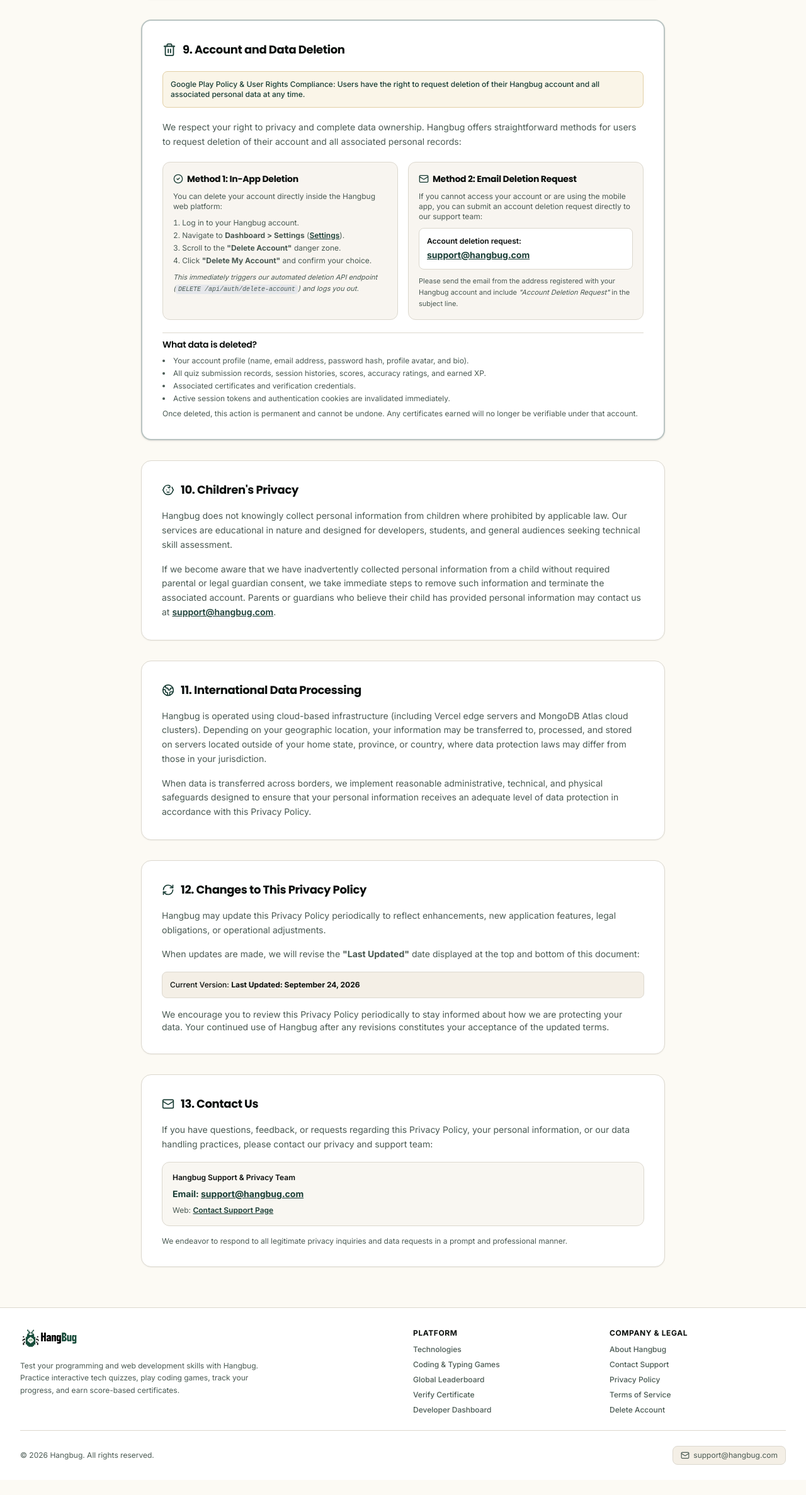
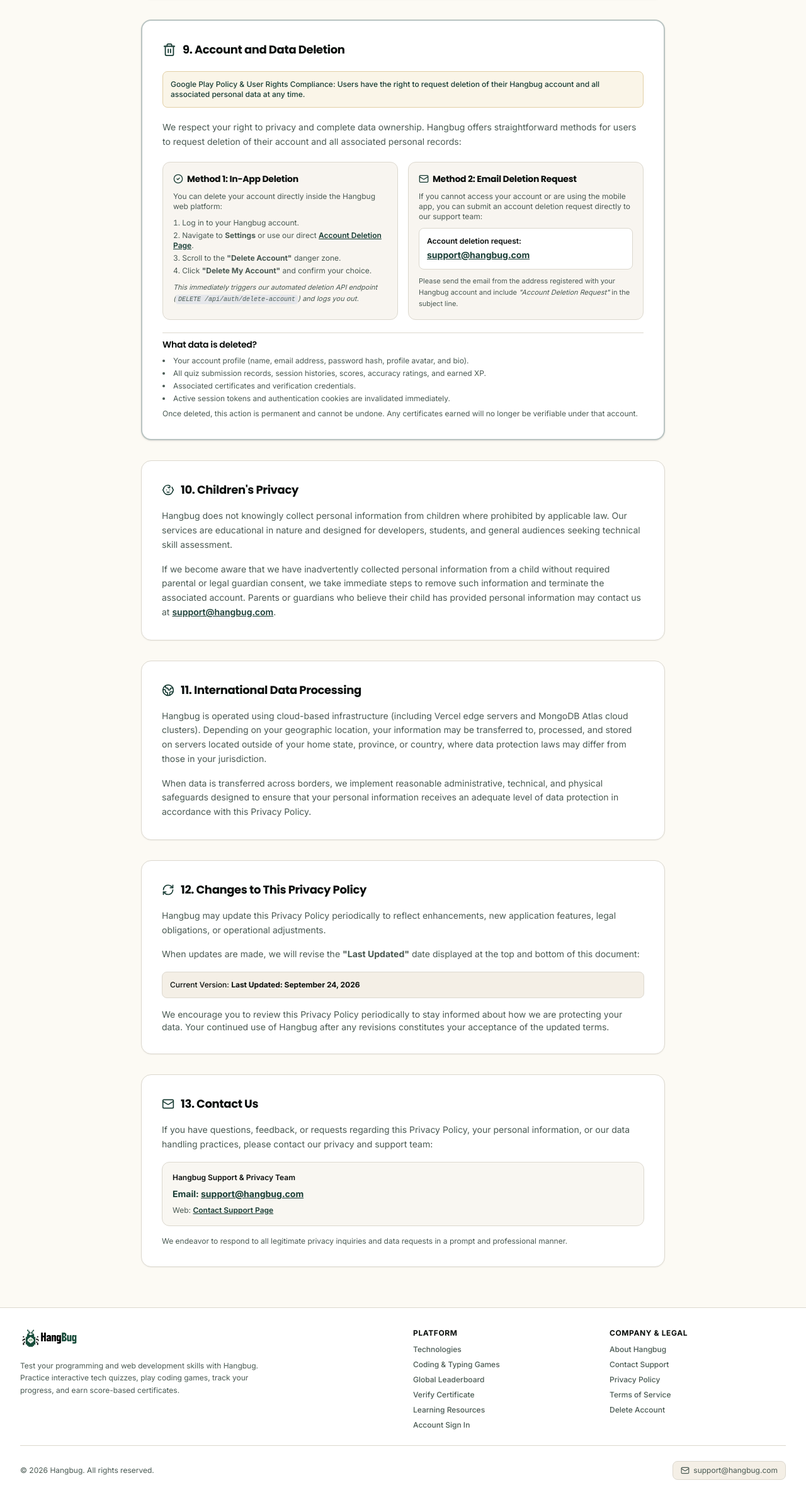
Before and after one commit to daniashabih/quizapp, a React (Vite) app: page /privacy-policy in a window 1280 px wide. Shown: the part 5445-7819 px from the top of the page at 63% size. Before the commit the page ends 7795 px from the top, so only its background shows below. Built offline with nearby package versions, Linux system fonts and the light colour scheme; no server answers.

Commit message:
fix(seo): remove public links to private dashboard and replace with canonical destinations

```diff
--- a/src/components/Footer.jsx
+++ b/src/components/Footer.jsx
@@ -1,9 +1,11 @@
 import { Link } from 'react-router-dom';
 import { Mail } from 'lucide-react';
 import BrandLogo from './BrandLogo';
+import { useAuth } from '../context/AuthContext';
 
 export default function Footer() {
     const year = new Date().getFullYear();
+    const { user } = useAuth();
 
     return (
         <footer className="w-full border-t border-[var(--card-border)] bg-[var(--card-bg)] pt-8 pb-6 px-4 sm:px-6 lg:px-8 shrink-0 mt-auto transition-colors duration-300">
@@ -28,7 +30,12 @@ export default function Footer() {
                             <li><Link to="/games" className="hover:text-[var(--foreground)] transition-colors">Coding &amp; Typing Games</Link></li>
                             <li><Link to="/leaderboard" className="hover:text-[var(--foreground)] transition-colors">Global Leaderboard</Link></li>
                             <li><Link to="/certificate/view" className="hover:text-[var(--foreground)] transition-colors">Verify Certificate</Link></li>
-                            <li><Link to="/dashboard" className="hover:text-[var(--foreground)] transition-colors">Developer Dashboard</Link></li>
+                            <li><Link to="/resources" className="hover:text-[var(--foreground)] transition-colors">Learning Resources</Link></li>
+                            {user ? (
+                                <li><Link to="/dashboard" className="hover:text-[var(--foreground)] transition-colors">Developer Dashboard</Link></li>
+                            ) : (
+                                <li><Link to="/login" className="hover:text-[var(--foreground)] transition-colors">Account Sign In</Link></li>
+                            )}
                         </ul>
                     </div>
 
--- a/src/pages/legal/PrivacyPolicy.jsx
+++ b/src/pages/legal/PrivacyPolicy.jsx
@@ -474,7 +474,7 @@ export default function PrivacyPolicy() {
                                 </p>
                                 <ol className="list-decimal list-inside space-y-1 text-xs text-[var(--foreground-muted)]">
                                     <li>Log in to your Hangbug account.</li>
-                                    <li>Navigate to <strong>Dashboard &gt; Settings</strong> (<Link to="/dashboard/settings" className="text-[#193D35] font-semibold underline">Settings</Link>).</li>
+                                    <li>Navigate to <strong>Settings</strong> or use our direct <Link to="/delete-account" className="text-[#193D35] font-semibold underline">Account Deletion Page</Link>.</li>
                                     <li>Scroll to the <strong>"Delete Account"</strong> danger zone.</li>
                                     <li>Click <strong>"Delete My Account"</strong> and confirm your choice.</li>
                                 </ol>
```
